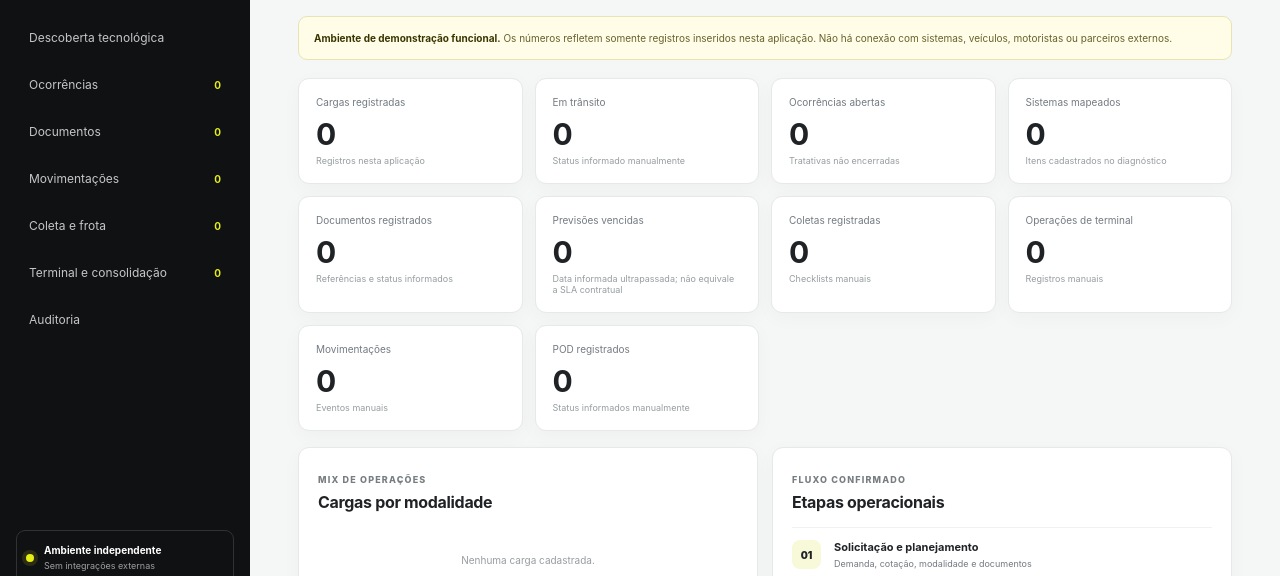
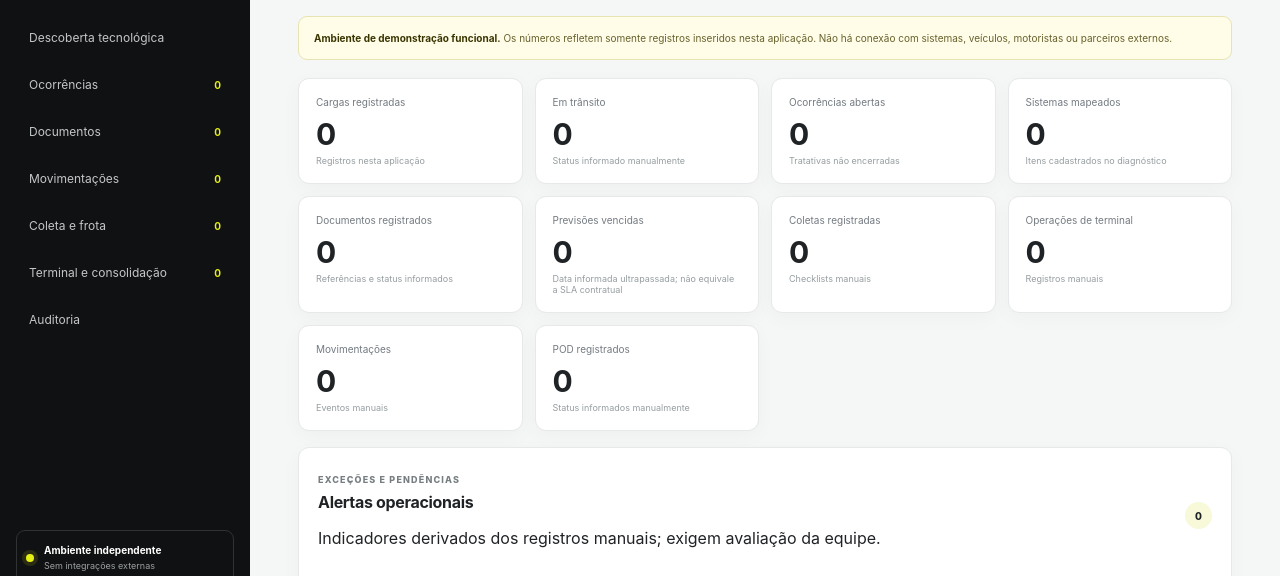
Before and after one commit to mauropetersbrcomstudio/ai-innovation-portfolio, a plain HTML site: page Client Case Studies/thl-intelligent-logistics-operations/index.html in a window 1280 px wide. Shown: the part 191-767 px from the top of the page. Drawn offline with Linux system fonts and the light colour scheme.

Commit message:
Add operational alerts panel to THL dashboard

```diff
--- a/Client Case Studies/thl-intelligent-logistics-operations/index.html
+++ b/Client Case Studies/thl-intelligent-logistics-operations/index.html
@@ -43,6 +43,7 @@
             <article class="metric"><span>Movimentações</span><strong id="metric-events">0</strong><small>Eventos manuais</small></article>
             <article class="metric"><span>POD registrados</span><strong id="metric-pods">0</strong><small>Status informados manualmente</small></article>
           </div>
+          <article class="panel"><div class="panel-head"><div><span class="eyebrow">EXCEÇÕES E PENDÊNCIAS</span><h2>Alertas operacionais</h2><p>Indicadores derivados dos registros manuais; exigem avaliação da equipe.</p></div><span id="operational-alert-count" class="count">0</span></div><div id="operational-alerts" class="record-list empty">Nenhum alerta derivado dos registros atuais.</div></article>
           <div class="two-col">
             <article class="panel"><div class="panel-head"><div><span class="eyebrow">MIX DE OPERAÇÕES</span><h2>Cargas por modalidade</h2></div></div><div id="modality-summary" class="record-list empty">Nenhuma carga cadastrada.</div></article>
             <article class="panel"><div class="panel-head"><div><span class="eyebrow">FLUXO CONFIRMADO</span><h2>Etapas operacionais</h2></div></div><div class="process-list">
```
